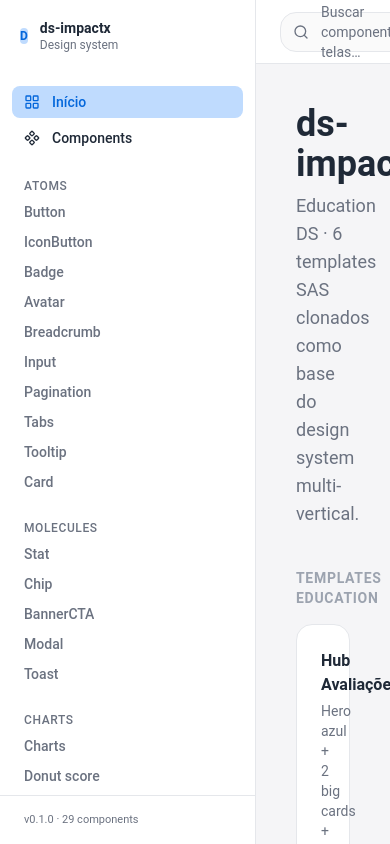
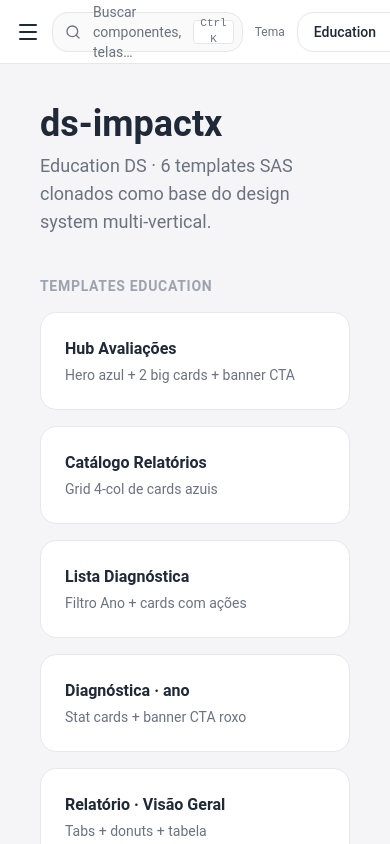
Before and after one commit to camillodev/impactx-ui, a Next.js app in the folder apps/web/: page / in a window 390 px wide. Built offline with nearby package versions, Linux system fonts and the light colour scheme.

Commit message:
fix(sidebar): mobile drawer + desktop persistent
Resolve sidebar ocupando 2/3 viewport mobile. Vira drawer/sheet via
hamburguer no header em <768px. Desktop intacto. ESC + backdrop fecham.
Body scroll lock. Click em link interno fecha automaticamente.

```diff
--- a/apps/web/src/app/layout.tsx
+++ b/apps/web/src/app/layout.tsx
@@ -3,6 +3,7 @@ import "./globals.css"
 import { ThemeProvider } from "@/app/theme-provider"
 import { Sidebar } from "@/app/shell/sidebar"
 import { Header } from "@/app/shell/header"
+import { MobileNavProvider } from "@/app/shell/mobile-nav-context"
 
 export const metadata: Metadata = {
   title: "ds-impactx · Education DS",
@@ -16,6 +17,7 @@ export default function RootLayout({
     <html lang="pt-BR" className="theme-education">
       <body className="antialiased">
         <ThemeProvider>
+          <MobileNavProvider>
             <div className="flex h-screen overflow-hidden">
               <Sidebar />
               <div className="flex-1 flex flex-col min-w-0">
@@ -23,6 +25,7 @@ export default function RootLayout({
                 <main className="flex-1 overflow-y-auto bg-[var(--color-surface)]">{children}</main>
               </div>
             </div>
+          </MobileNavProvider>
         </ThemeProvider>
       </body>
     </html>
--- a/apps/web/src/app/shell/header.tsx
+++ b/apps/web/src/app/shell/header.tsx
@@ -1,10 +1,11 @@
 "use client"
 
 import * as React from "react"
-import { Search, Moon, Sun } from "lucide-react"
+import { Search, Moon, Sun, Menu } from "lucide-react"
 import { useTheme } from "@/app/theme-provider"
 import { IconButton } from "@impactx/ds-education"
 import { CommandPalette, useCommandPalette } from "@impactx/ds-education"
+import { useMobileNav } from "@/app/shell/mobile-nav-context"
 
 function ModeToggle() {
   const [mode, setMode] = React.useState<"light" | "dark">("light")
@@ -68,10 +69,19 @@ function SearchTrigger({ onClick }: { onClick: () => void }) {
 export function Header() {
   const { theme, setTheme } = useTheme()
   const { open, setOpen } = useCommandPalette()
+  const { openNav } = useMobileNav()
 
   return (
     <>
-      <header className="h-16 shrink-0 border-b border-[var(--color-border)] bg-[var(--color-bg)] z-10 flex items-center px-6 gap-4">
+      <header className="h-16 shrink-0 border-b border-[var(--color-border)] bg-[var(--color-bg)] z-10 flex items-center px-4 md:px-6 gap-3 md:gap-4">
+        <IconButton
+          aria-label="Abrir menu"
+          onClick={openNav}
+          variant="ghost"
+          shape="square"
+          icon={<Menu />}
+          className="md:hidden"
+        />
         <div className="flex-1 flex items-center">
           <SearchTrigger onClick={() => setOpen(true)} />
         </div>
--- /dev/null
+++ b/apps/web/src/app/shell/mobile-nav-context.tsx
@@ -0,0 +1,56 @@
+"use client"
+
+import { createContext, useContext, useEffect, useState } from "react"
+
+type Ctx = {
+  open: boolean
+  toggle: () => void
+  close: () => void
+  openNav: () => void
+}
+
+const MobileNavContext = createContext<Ctx | null>(null)
+
+export function MobileNavProvider({ children }: { children: React.ReactNode }) {
+  const [open, setOpen] = useState(false)
+
+  // ESC fecha o drawer
+  useEffect(() => {
+    if (!open) return
+    const onKey = (e: KeyboardEvent) => {
+      if (e.key === "Escape") setOpen(false)
+    }
+    window.addEventListener("keydown", onKey)
+    return () => window.removeEventListener("keydown", onKey)
+  }, [open])
+
+  // Body scroll lock enquanto aberto
+  useEffect(() => {
+    if (open) {
+      const previous = document.body.style.overflow
+      document.body.style.overflow = "hidden"
+      return () => {
+        document.body.style.overflow = previous
+      }
+    }
+  }, [open])
+
+  return (
+    <MobileNavContext.Provider
+      value={{
+        open,
+        toggle: () => setOpen((v) => !v),
+        close: () => setOpen(false),
+        openNav: () => setOpen(true),
+      }}
+    >
+      {children}
+    </MobileNavContext.Provider>
+  )
+}
+
+export function useMobileNav() {
+  const ctx = useContext(MobileNavContext)
+  if (!ctx) throw new Error("useMobileNav fora do provider")
+  return ctx
+}
--- a/apps/web/src/app/shell/sidebar.tsx
+++ b/apps/web/src/app/shell/sidebar.tsx
@@ -5,6 +5,7 @@ import { usePathname } from "next/navigation"
 import { LayoutGrid, Component } from "lucide-react"
 import { Avatar, Separator, cn, components } from "@impactx/ds-education"
 import type { RegistryItem } from "@impactx/ds-education"
+import { useMobileNav } from "@/app/shell/mobile-nav-context"
 
 type TopLevelItem = {
   href: string
@@ -42,6 +43,7 @@ export function Sidebar() {
   const pathname = usePathname()
   const grouped = groupByCategory(components)
   const totalComponents = components.length
+  const { open, close } = useMobileNav()
 
   const isActive = (href: string) =>
     href === "/"
@@ -51,10 +53,29 @@ export function Sidebar() {
   const componentsActive = pathname.startsWith("/components")
 
   return (
-    <aside className="w-64 shrink-0 border-r border-[var(--color-border)] bg-[var(--color-bg)] flex flex-col h-screen sticky top-0">
+    <>
+      {/* Backdrop apenas mobile, quando aberto */}
+      {open ? (
+        <div
+          aria-hidden
+          onClick={close}
+          className="fixed inset-0 bg-black/40 z-40 md:hidden"
+        />
+      ) : null}
+
+      <aside
+        className={cn(
+          "w-64 shrink-0 border-r border-[var(--color-border)] bg-[var(--color-bg)] flex flex-col h-screen",
+          // Mobile: drawer fixo deslizante
+          "fixed inset-y-0 left-0 z-50 transform transition-transform duration-300",
+          open ? "translate-x-0" : "-translate-x-full",
+          // Desktop: estático no flow
+          "md:relative md:translate-x-0 md:transition-none md:sticky md:top-0"
+        )}
+      >
         {/* Brand (sticky header) */}
         <div className="p-5 shrink-0">
-        <Link href="/" className="flex items-center gap-3 group">
+          <Link href="/" onClick={close} className="flex items-center gap-3 group">
             <Avatar
               size="md"
               shape="rounded"
@@ -84,6 +105,7 @@ export function Sidebar() {
                 <li key={item.href}>
                   <Link
                     href={item.href}
+                    onClick={close}
                     className={cn(
                       "flex items-center gap-3 rounded-md px-3 py-1.5 text-sm font-medium transition-colors",
                       active
@@ -102,6 +124,7 @@ export function Sidebar() {
             <li>
               <Link
                 href="/components"
+                onClick={close}
                 className={cn(
                   "flex items-center gap-3 rounded-md px-3 py-1.5 text-sm font-medium transition-colors mt-1",
                   componentsActive && pathname === "/components"
@@ -132,6 +155,7 @@ export function Sidebar() {
                         <li key={it.href}>
                           <Link
                             href={it.href}
+                            onClick={close}
                             className={cn(
                               "flex items-center rounded-md px-3 py-1 text-sm font-medium transition-colors",
                               active
@@ -158,5 +182,6 @@ export function Sidebar() {
           </div>
         </div>
       </aside>
+    </>
   )
 }
```
Lines whose indentation alone changed are shown as unchanged.
